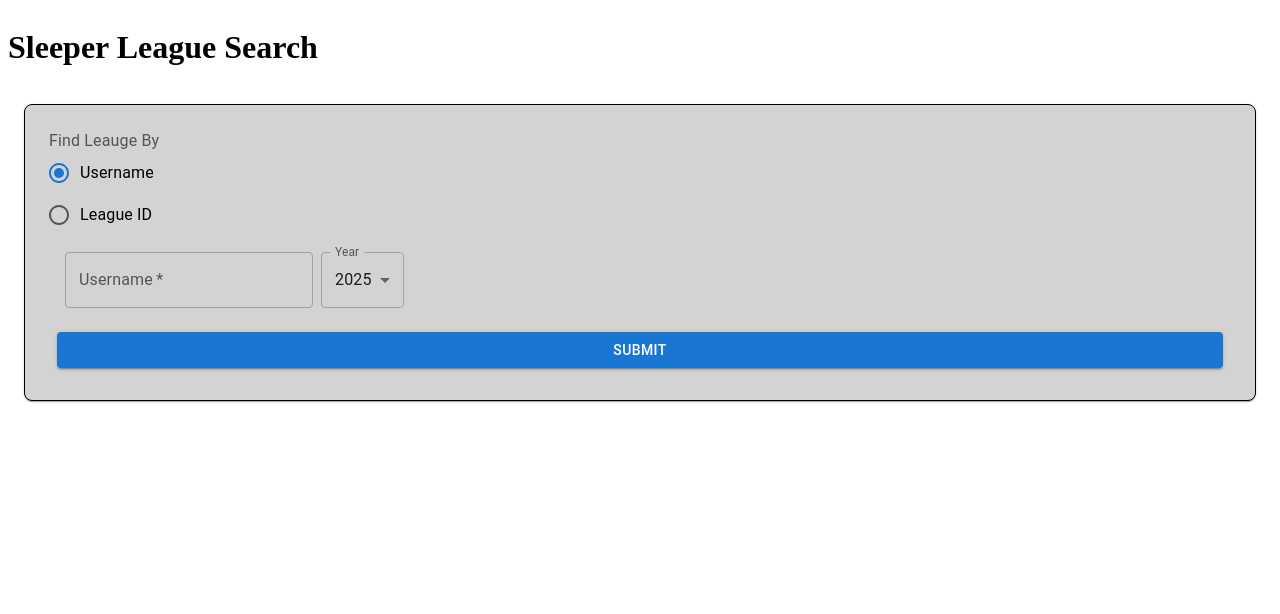
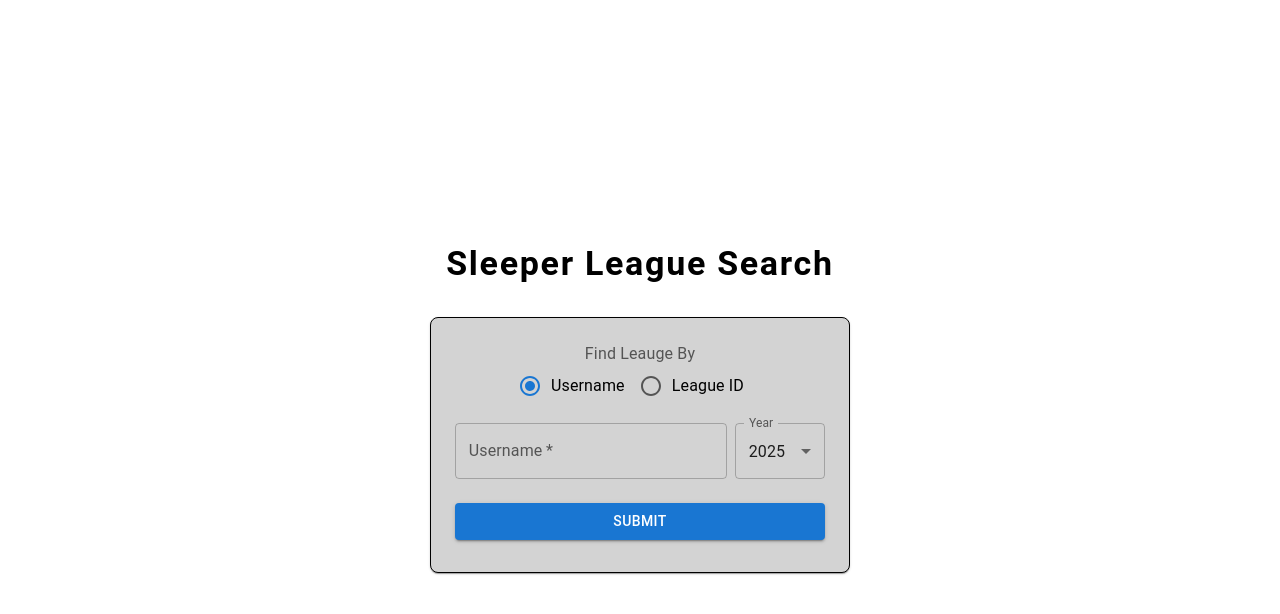
Before and after one commit to sportcoders/dynasty-mommy, a React (Vite) app in the folder frontend/: page / in a window 1280 px wide. Shown: the top 614 px of the page. Built offline with nearby package versions, Linux system fonts and the light colour scheme.

Commit message:
centered search

```diff
--- a/frontend/src/components/SelectSeasonDropDown.tsx
+++ b/frontend/src/components/SelectSeasonDropDown.tsx
@@ -32,7 +32,7 @@ export default function SelectSeasonDropDown({ updateSeason, selectedYear, label
         updateSeason(selectedYear ? selectedYear : String(currentYear))
     }, [selectedYear])
     return (
-        <FormControl>
+        <FormControl fullWidth>
             <InputLabel id='select-season-input-label'>{label_name ? label_name : "Year"}</InputLabel>
             <Select
                 labelId='select-season-input-label'
--- a/frontend/src/feature/search/components/SleeperSearch.tsx
+++ b/frontend/src/feature/search/components/SleeperSearch.tsx
@@ -1,4 +1,4 @@
-import { Box, Button, CircularProgress, FormControl, FormControlLabel, FormLabel, Radio, RadioGroup, Snackbar, Stack, TextField } from '@mui/material'
+import { Box, Button, CircularProgress, FormControl, FormControlLabel, FormLabel, Radio, RadioGroup, Snackbar, Stack, TextField, Typography } from '@mui/material'
 import { useRouter } from '@tanstack/react-router'
 import { Route as LeagueRoute } from '@routes/leagues.$leaugeId'
 import { DisplayLeaguesList } from '@components/DisplayLeaguesList'
@@ -44,8 +44,19 @@ export default function SleeperSearch() {
     } = useSearchParamsSleeper();
 
     return (
-        <Stack>
-            <h1>Sleeper League Search</h1>
+        // <>
+
+        <Stack sx={{ display: 'flex', alignItems: 'center', justifyContent: 'center', height: '100vh', width: '100%' }} spacing={4}>
+            <Typography
+                variant='h4'
+                component='label'
+                sx={{
+                    fontWeight: '600',
+                    display: 'block',
+                    letterSpacing: '0.05em'
+                }}>
+                Sleeper League Search
+            </Typography>
             {validParams ?
                 (
                     <SleeperLeagues
@@ -72,6 +83,7 @@ export default function SleeperSearch() {
             }
 
         </Stack>
+        // </>
     )
 }
 
@@ -96,20 +108,24 @@ function SleeperAccount({ searchType,
     }
 
     return (
-        <Box sx={{ borderRadius: 2, bgcolor: '#D3D3D3', p: 3, m: 2, boxShadow: 1, borderColor: 'black', border: 1, display: 'inline', minWidth: 1 / 4, minHeight: 1 / 2 }}>
-            <FormControl fullWidth>
-                <FormLabel>Find Leauge By</FormLabel>
+        <Box sx={{ borderRadius: 2, bgcolor: '#D3D3D3', p: 3, m: 2, boxShadow: 1, borderColor: 'black', border: 1, display: 'flex', minWidth: 1 / 4, maxHeight: 3 / 4, maxWidth: 3 / 4, alignItems: 'center', justifyItems: 'center' }}>
+            <FormControl fullWidth sx={{ alignItems: 'center' }}>
+                <FormLabel >Find Leauge By</FormLabel>
                 <RadioGroup
+                    row
                     value={searchType}
-                    onChange={handleSearchTypeChange}>
+                    onChange={handleSearchTypeChange}
+                >
                     <FormControlLabel value='Username' control={<Radio />} label="Username" />
                     <FormControlLabel value='Leauge ID' control={<Radio />} label="League ID" />
                 </RadioGroup>
-                <Box sx={{ m: 2 }} display='flex' gap={1}>
-                    <TextField label={searchType} required variant='outlined' onChange={handleTextChange} value={searchText}></TextField>
-                    <SelectSeasonDropDown updateSeason={setSeason} selectedYear={season} />
+                <Box sx={{ m: 2, width: '100%' }} display='flex' gap={1}>
+                    <TextField label={searchType} required variant='outlined' onChange={handleTextChange} value={searchText} sx={{ flex: 3 }} ></TextField>
+                    <Box sx={{ flex: 1 }}>
+                        <SelectSeasonDropDown updateSeason={setSeason} selectedYear={season} />
+                    </Box>
                 </Box>
-                <Button onClick={handleSubmit} variant="contained" sx={{ m: 1 }}>Submit</Button>
+                <Button onClick={handleSubmit} variant="contained" sx={{ m: 1, width: '100%' }}>Submit</Button>
             </FormControl>
         </Box>
     )
```
